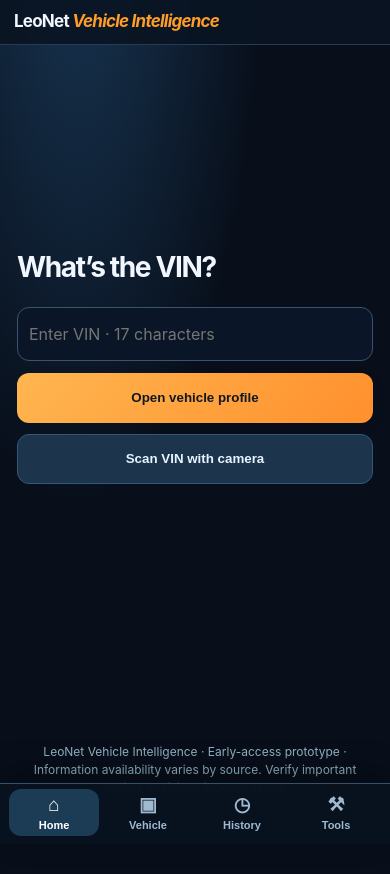
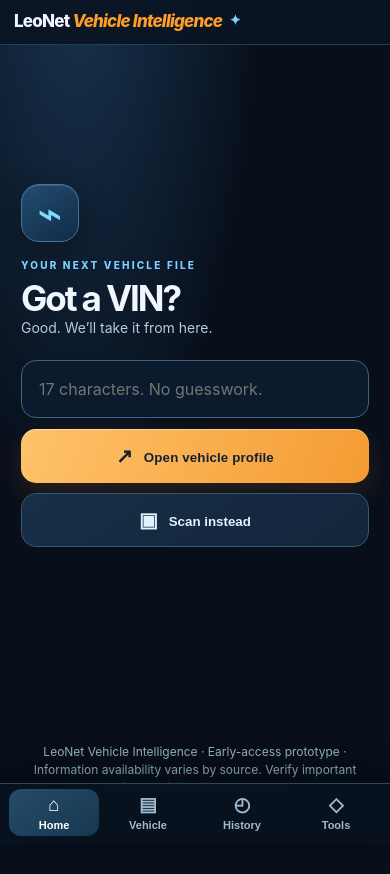
Before and after one commit to ChappleWorks/ChappleWorks.github.io, a plain HTML site: page vehicle-intelligence-dev/index.html in a window 390 px wide. Drawn offline with Linux system fonts and the light colour scheme.

Commit message:
Polish VIN home with playful microcopy, premium iconography and refined mobile controls

```diff
--- a/vehicle-intelligence-dev/index.html
+++ b/vehicle-intelligence-dev/index.html
@@ -87,9 +87,31 @@ button.secondary,.tabs button{background:#1b334b;color:#e8f4ff;box-shadow:none}
  .mobile-screen table{min-width:480px}
 }
 @media(min-width:701px){.mobile-screen{display:contents!important}}
-@media(max-width:700px){.hero{padding:16px 17px;margin:7px 0 10px}.hero h1{font-size:clamp(23px,6.5vw,29px);line-height:1.12;margin:5px 0 6px}.hero p{font-size:14px;margin:4px 0 0;color:#c8d8e8}.hero .eyebrow{font-size:10px;letter-spacing:.12em}.vin-disclaimer{font-size:11px;line-height:1.4;opacity:.8}#lookup{padding:15px 14px}#lookup h2{font-size:19px}#lookup .grid{gap:8px}#lookup #scanVin{width:100%}#lookup #form>p{margin:8px 0}#lookup label{font-size:12px}} @media(max-width:700px){.mobile-screen[data-screen="top"]{min-height:calc(100dvh - 180px);display:flex;flex-direction:column;justify-content:center}.mobile-screen[data-screen="top"][hidden]{display:none}#lookup{background:transparent;border:0;box-shadow:none;padding:10px 6px}#lookup h2{font-size:clamp(27px,7.2vw,34px);letter-spacing:-.05em;margin-bottom:18px}#lookup #form>.grid{gap:12px}#lookup #vin{height:54px;font-size:16px}#lookup #form button{min-height:50px}#lookup #scanVin{background:#1c354c;border:1px solid #355674}#lookup #form>p{margin:11px 0}.devflag{display:none}} </style></head>
-<body><div class="devflag">DEVELOPMENT PREVIEW · NOT THE LIVE VERSION MIKE IS USING</div><header><strong>LeoNet <em>Vehicle Intelligence</em></strong><div class="muted">Vehicle profiles · Mobile-first early access</div></header><main>
-<nav class="quicknav" aria-label="Vehicle sections"><a href="#lookup">Scan VIN</a><a href="#vehicleDetails">Overview</a><a href="#safetySection">Safety</a><a href="#maintenanceSection">Maintenance</a><a href="#vehicleTimeline">Timeline</a><a href="#auctionJournal">Auction journal</a><a href="#workspace">Professional tools</a><a href="#vehicleNotes">Notes</a></nav><div class="panel" id="lookup"><h2>What’s the VIN?</h2><form id="form"><div class="grid"><input id="vin" maxlength="17" autocomplete="off" spellcheck="false" placeholder="Enter VIN · 17 characters" required><button type="submit">Open vehicle profile</button></div><p><button type="button" id="scanVin" class="secondary">Scan VIN with camera</button></p><div id="cameraPanel" hidden><video id="vinVideo" autoplay playsinline muted style="width:100%;max-height:300px;background:#000;border-radius:12px"></video><p><button type="button" id="stopScan" class="secondary">Stop camera</button></p></div><p id="cameraStatus" class="muted" role="status"></p></form><p id="status" role="status"></p></div>
+@media(max-width:700px){.hero{padding:16px 17px;margin:7px 0 10px}.hero h1{font-size:clamp(23px,6.5vw,29px);line-height:1.12;margin:5px 0 6px}.hero p{font-size:14px;margin:4px 0 0;color:#c8d8e8}.hero .eyebrow{font-size:10px;letter-spacing:.12em}.vin-disclaimer{font-size:11px;line-height:1.4;opacity:.8}#lookup{padding:15px 14px}#lookup h2{font-size:19px}#lookup .grid{gap:8px}#lookup #scanVin{width:100%}#lookup #form>p{margin:8px 0}#lookup label{font-size:12px}} @media(max-width:700px){.mobile-screen[data-screen="top"]{min-height:calc(100dvh - 180px);display:flex;flex-direction:column;justify-content:center}.mobile-screen[data-screen="top"][hidden]{display:none}#lookup{background:transparent;border:0;box-shadow:none;padding:10px 6px}#lookup h2{font-size:clamp(27px,7.2vw,34px);letter-spacing:-.05em;margin-bottom:18px}#lookup #form>.grid{gap:12px}#lookup #vin{height:54px;font-size:16px}#lookup #form button{min-height:50px}#lookup #scanVin{background:#1c354c;border:1px solid #355674}#lookup #form>p{margin:11px 0}.devflag{display:none}}
+/* Polished, restrained premium finish */
+:root{--accent:#f9a744;--ice:#77d4ff}
+header strong{font-weight:800}.brand-spark{font-size:14px;color:#77d4ff;vertical-align:top;margin-left:7px}
+.home-mark{height:64px;width:64px;display:grid;place-items:center;border-radius:20px;background:linear-gradient(145deg,#234d70,#112b45);border:1px solid #437398;color:#80d9ff;font-size:49px;line-height:1;box-shadow:0 10px 32px #0005,inset 0 1px 0 #ffffff24;margin:0 0 19px}
+.home-kicker{font-size:10px;letter-spacing:.22em;font-weight:800;color:#7ecfff}
+.home-subline{color:#b9cadc;margin:0 0 22px!important;font-size:14px}
+#lookup #form button[type="submit"]{background:linear-gradient(110deg,#ffc36a,#f49b32);color:#152033;box-shadow:0 10px 26px #e9832026,inset 0 1px 0 #ffffff66;letter-spacing:.01em}
+#lookup #scanVin{background:linear-gradient(145deg,#172f47,#12253b);border:1px solid #385773;color:#e2f2ff}
+#lookup button span{font-size:20px;margin-right:7px;vertical-align:-1px}
+@media(max-width:700px){
+ .mobile-screen[data-screen="top"]{justify-content:center}
+ #lookup{padding:18px 10px}
+ #lookup h2{font-size:clamp(33px,9vw,42px);margin:6px 0 0;line-height:1.1;letter-spacing:-.06em}
+ #lookup #vin{background:#0b1a2c;border:1px solid #44647e;border-radius:15px;height:58px;padding:0 17px}
+ #lookup #form button{border-radius:15px;min-height:54px}
+ #lookup #form>.grid{gap:11px}
+ #lookup #form>p{margin:10px 0}
+ .home-mark{height:58px;width:58px;font-size:42px;margin-bottom:16px;border-radius:18px}
+ .mobile-dock{border-top:1px solid #2c4863}
+ .mobile-dock button.active{background:linear-gradient(145deg,#254c69,#18374f)}
+}
+</style></head>
+<body><div class="devflag">DEVELOPMENT PREVIEW · NOT THE LIVE VERSION MIKE IS USING</div><header><strong>LeoNet <em>Vehicle Intelligence</em><span class="brand-spark" aria-hidden="true">✦</span></strong><div class="muted">Vehicle profiles · Mobile-first early access</div></header><main>
+<nav class="quicknav" aria-label="Vehicle sections"><a href="#lookup">Scan VIN</a><a href="#vehicleDetails">Overview</a><a href="#safetySection">Safety</a><a href="#maintenanceSection">Maintenance</a><a href="#vehicleTimeline">Timeline</a><a href="#auctionJournal">Auction journal</a><a href="#workspace">Professional tools</a><a href="#vehicleNotes">Notes</a></nav><div class="panel" id="lookup"><div class="home-mark" aria-hidden="true">⌁</div><div class="home-kicker">YOUR NEXT VEHICLE FILE</div><h2>Got a VIN?</h2><p class="home-subline">Good. We’ll take it from here.</p><form id="form"><div class="grid"><input id="vin" maxlength="17" autocomplete="off" spellcheck="false" placeholder="17 characters. No guesswork." required><button type="submit"><span aria-hidden="true">↗</span> Open vehicle profile</button></div><p><button type="button" id="scanVin" class="secondary"><span aria-hidden="true">▣</span> Scan instead</button></p><div id="cameraPanel" hidden><video id="vinVideo" autoplay playsinline muted style="width:100%;max-height:300px;background:#000;border-radius:12px"></video><p><button type="button" id="stopScan" class="secondary">Stop camera</button></p></div><p id="cameraStatus" class="muted" role="status"></p></form><p id="status" role="status"></p></div>
 <section id="result" hidden><div class="panel" id="vehicleDetails"><h2 id="heading">Vehicle details</h2><div id="tiles" class="grid"></div><p class="muted" id="warnings"></p><a id="nhtsa" target="_blank" rel="noopener noreferrer">View NHTSA decoder</a></div>
 <div class="panel"><h2>History source coverage</h2><table><thead><tr><th>Source</th><th>Current status</th><th>What it tells us</th></tr></thead><tbody>
 <tr><td>NHTSA vPIC</td><td class="tag">Live VIN decode</td><td>Manufacturer-reported identity and specifications</td></tr>
@@ -215,7 +237,7 @@ const oldRender=window.renderAuctionJournal;
 const journalObserver=new MutationObserver(()=>{if(!result.hidden)renderAuctionJournal()});
 journalObserver.observe(result,{attributes:true,attributeFilter:['hidden']});
 renderAuctionJournal();
-</script><nav class="mobile-dock" aria-label="Mobile navigation"><button type="button" data-dock="top" class="active"><span class="dock-icon">⌂</span>Home</button><button type="button" data-dock="vehicle"><span class="dock-icon">▣</span>Vehicle</button><button type="button" data-dock="history"><span class="dock-icon">◷</span>History</button><button type="button" data-dock="tools"><span class="dock-icon">⚒</span>Tools</button></nav><script>
+</script><nav class="mobile-dock" aria-label="Mobile navigation"><button type="button" data-dock="top" class="active"><span class="dock-icon">⌂</span>Home</button><button type="button" data-dock="vehicle"><span class="dock-icon">▤</span>Vehicle</button><button type="button" data-dock="history"><span class="dock-icon">◴</span>History</button><button type="button" data-dock="tools"><span class="dock-icon">◇</span>Tools</button></nav><script>
 (function(){
  const nav=document.querySelector('.mobile-dock');
  const buttons=[...nav.querySelectorAll('[data-dock]')];
```
